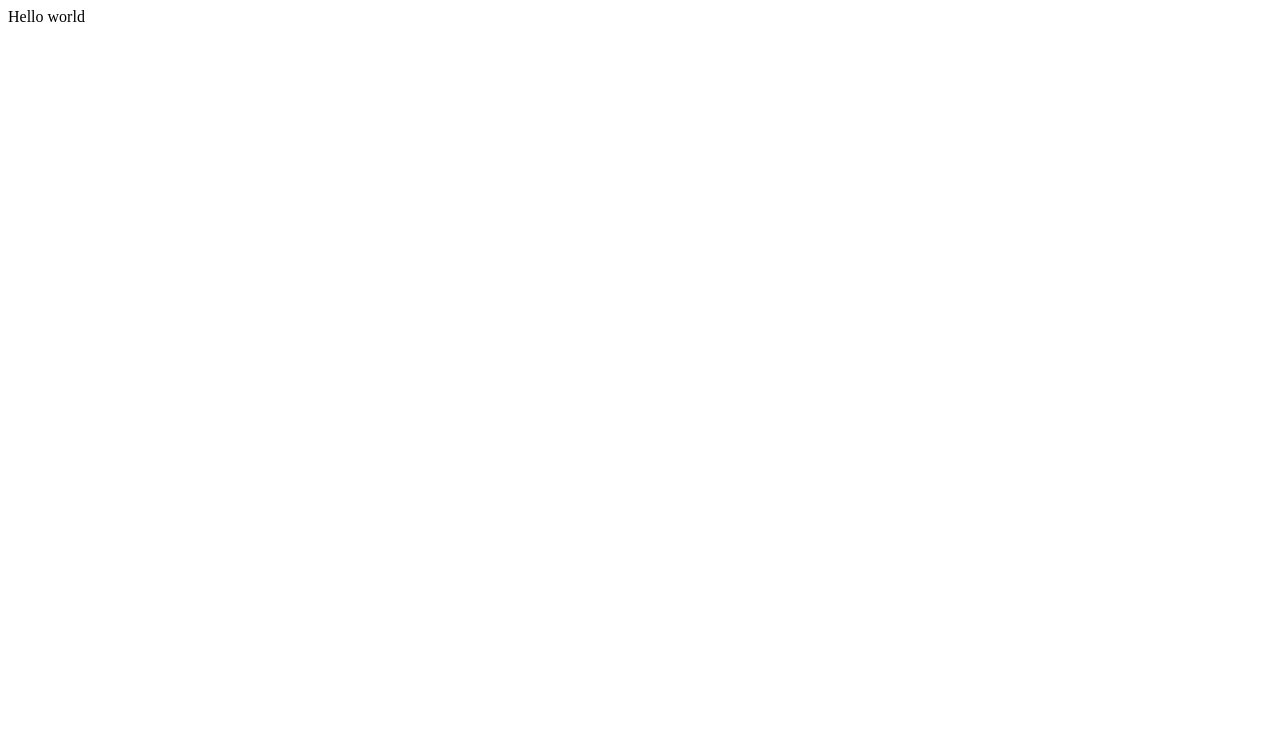
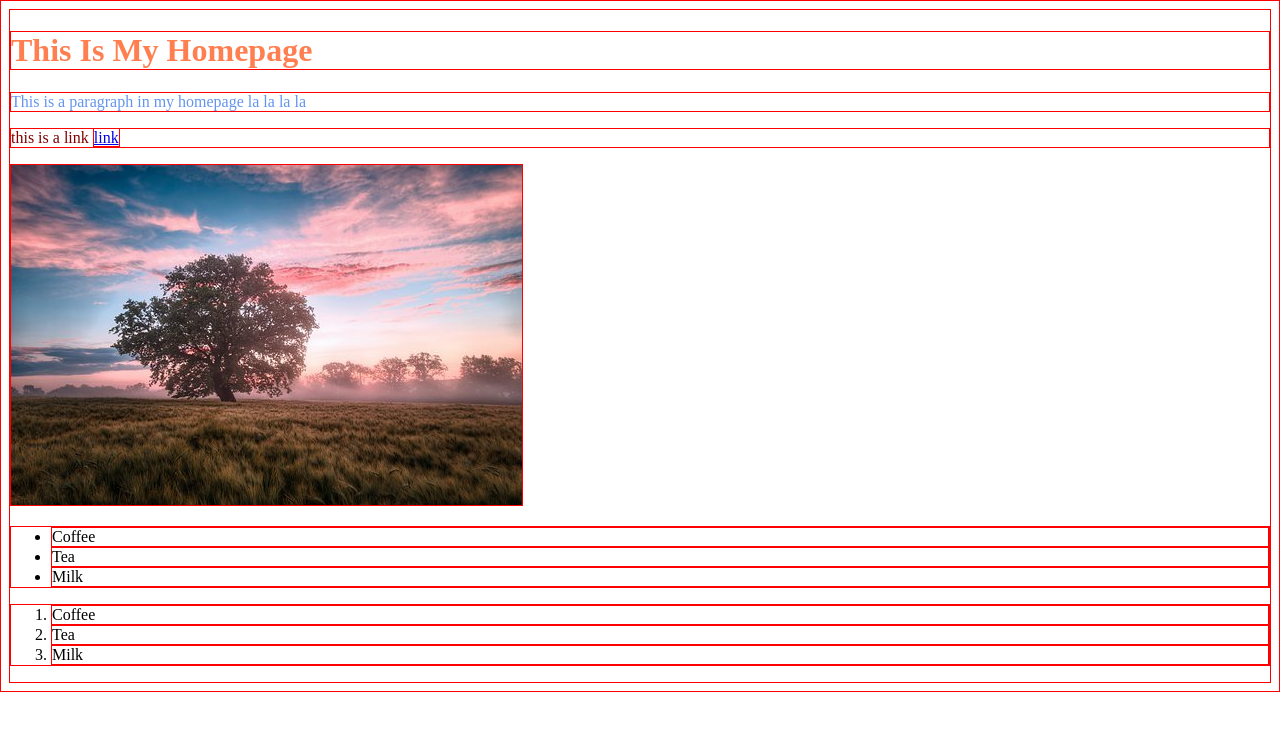
Before and after one commit to alexanderkoester/alexanderkoester.github.io, a plain HTML site: page index.html in a window 1280 px wide. Drawn offline with Linux system fonts and the light colour scheme.

Commit message:
Basic Homepage Setup

```diff
--- a/index.html
+++ b/index.html
@@ -1 +1,34 @@
-Hello world
+<!DOCTYPE html>
+<html lang="en">
+<head>
+  <meta charset="UTF-8">
+  <meta http-equiv="X-UA-Compatible" content="IE=edge">
+  <meta name="viewport" content="width=device-width, initial-scale=1.0">
+  <title>Alex's Homepage</title>
+<link rel="stylesheet" href="style.css">
+</head>
+<body>
+
+
+    <h1>This Is My Homepage</h1>
+        <p>This is a paragraph in my homepage la la la la</p>
+
+        <p class="plink"> this is a link <a href="http://instagram.com">link</a></p>
+
+<img src="field-6574455__340.jpeg" />
+
+<ul>
+    <li>Coffee</li>
+    <li>Tea</li>
+    <li>Milk</li>
+  </ul>
+
+  <ol>
+    <li>Coffee</li>
+    <li>Tea</li>
+    <li>Milk</li>
+  </ul>
+
+
+</body>
+</html>
--- /dev/null
+++ b/style.css
@@ -0,0 +1,7 @@
+h1 { color: coral; }
+
+p { color: cornflowerblue;}
+
+.plink {color: maroon;}
+
+* { border: 1px solid rgb(255, 0, 0); }
```
Also changed, not shown: field-6574455__340.jpeg (added).
